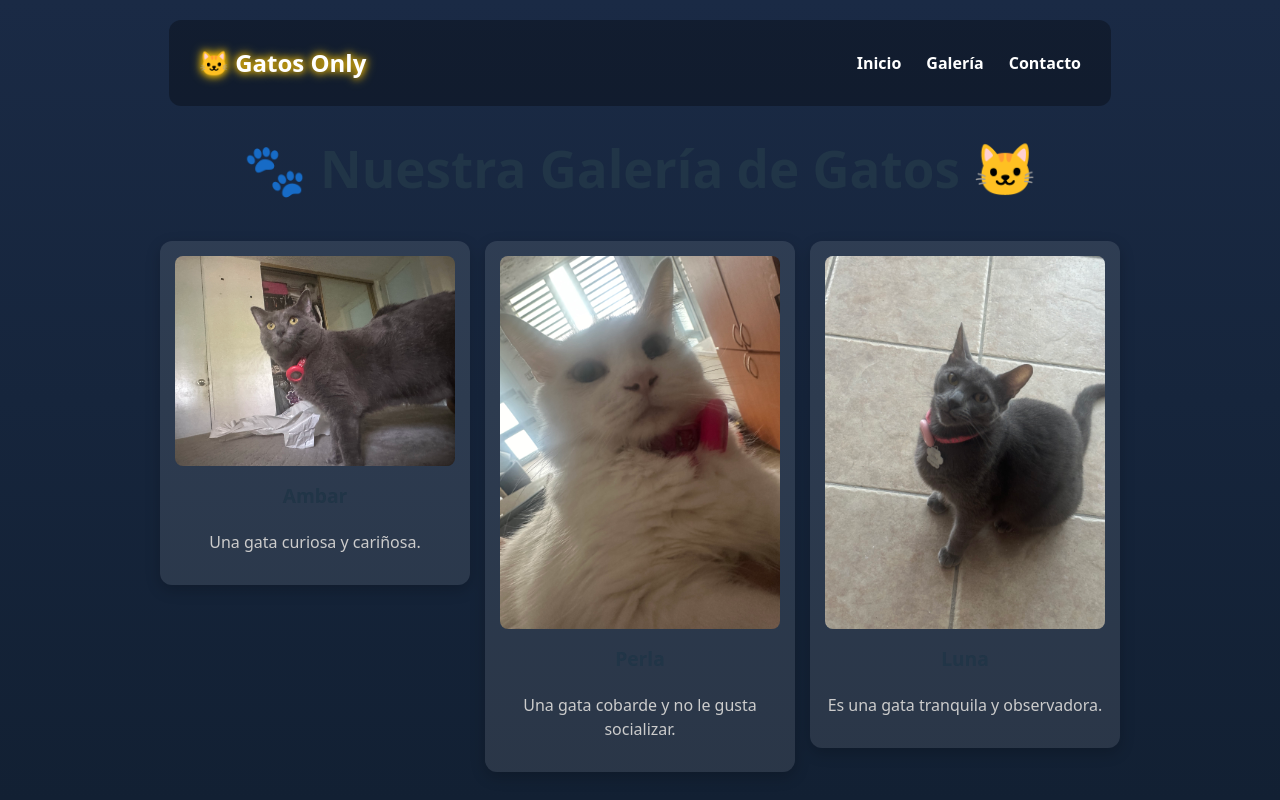
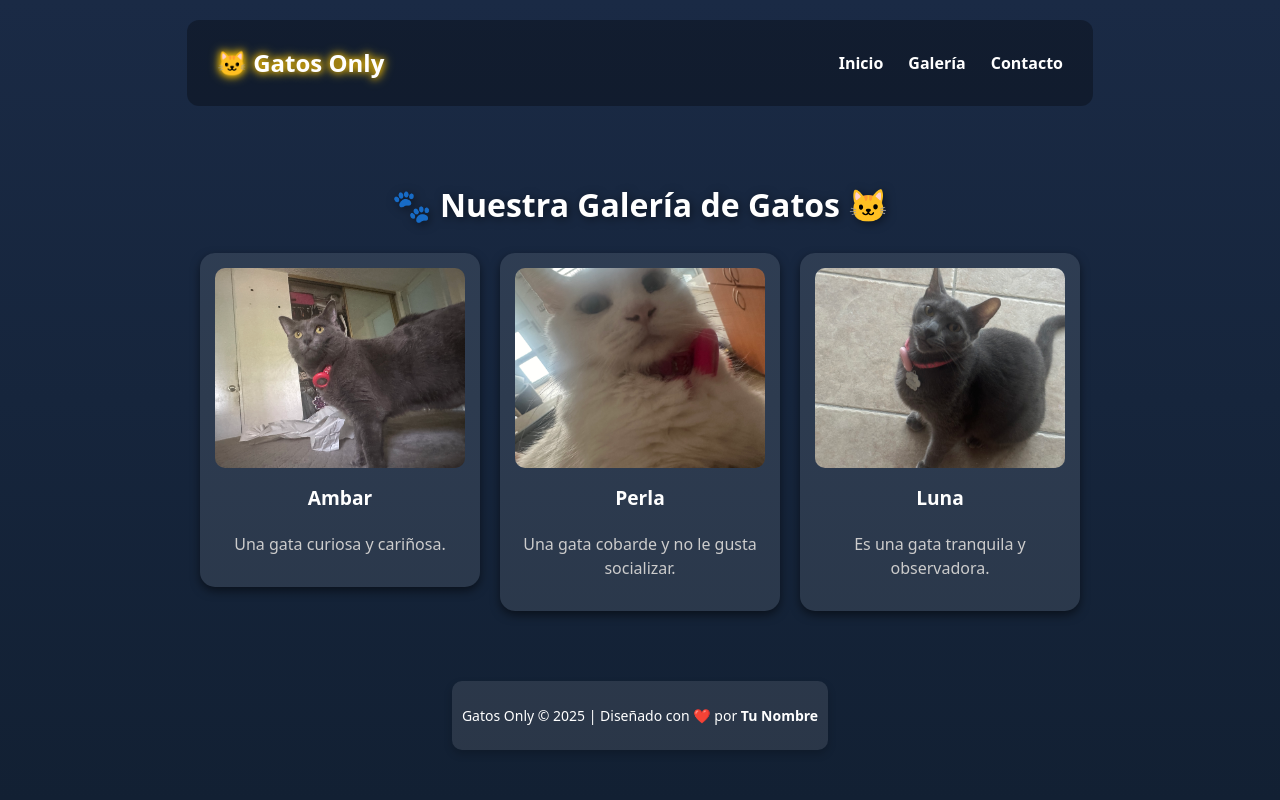
Before and after one commit to Puppywill/gatos-only, a React (Vite) app: page /gallery in a window 1280 px wide. Built offline with nearby package versions, Linux system fonts and the light colour scheme.

Commit message:
Create Gallery of Cats and picture

```diff
--- a/src/App.jsx
+++ b/src/App.jsx
@@ -2,7 +2,7 @@ import React from "react";
 import { BrowserRouter as Router, Routes, Route } from "react-router-dom";
 import Navbar from "./Navbar";
 import Carousel from "./Carousel";
-import Gallery from "./Gallery"; // Importa la Galería
+import Gallery from "./Gallery"; // Importamos la Galería
 
 import "./styles.css";
 
@@ -14,11 +14,17 @@ function App() {
   return (
     <Router>
       <Navbar /> {/* ✅ Navbar SIEMPRE visible en TODAS las páginas */}
+
       <Routes>
         <Route path="/" element={<Home />} />
         <Route path="/gallery" element={<Gallery />} />
         <Route path="/contacto" element={<h1>Contacto</h1>} />
       </Routes>
+
+      {/* Footer visible en todas las páginas */}
+      <footer>
+        <p>Gatos Only © 2025 | Diseñado con ❤️ por <b>Tu Nombre</b></p>
+      </footer>
     </Router>
   );
 }
--- a/src/Carousel.jsx
+++ b/src/Carousel.jsx
@@ -42,10 +42,10 @@ const Carousel = () => {
         ))}
       </div>
 
-      {/* Footer */}
-      <footer className="footer">
-        <p>Gatos Only © 2025 | Diseñado con ❤️ por <b>Tu Nombre</b></p>
-      </footer>
+
+
+
+
     </div>
   );
 };
--- a/src/Gallery.css
+++ b/src/Gallery.css
@@ -1,3 +1,4 @@
+
 .gallery-container {
     text-align: center;
     margin-top: 20px; /* Reduce el margen superior */
@@ -53,3 +54,62 @@
     border-radius: 10px;
     object-fit: cover;
 }
+
+/* Estilos para la Galería */
+.gallery-container {
+    text-align: center;
+    padding: 40px 20px;
+    color: white;
+  }
+
+  .gallery-title {
+    font-size: 2rem;
+    margin-bottom: 20px;
+    text-shadow: 2px 2px 10px rgba(0, 0, 0, 0.5);
+  }
+
+  .gallery {
+    display: flex;
+    justify-content: center;
+    gap: 20px;
+    flex-wrap: wrap;
+  }
+
+  .gallery-item {
+    background: rgba(255, 255, 255, 0.1);
+    padding: 15px;
+    border-radius: 15px;
+    width: 250px;
+    text-align: center;
+    box-shadow: 0 4px 10px rgba(0, 0, 0, 0.5);
+    transition: transform 0.3s ease;
+  }
+
+  .gallery-item:hover {
+    transform: scale(1.05);
+  }
+
+  .gallery-item img {
+    width: 100%;
+    border-radius: 10px;
+    height: 200px;
+    object-fit: cover;
+  }
+
+  h3 {
+    margin-top: 10px;
+    font-size: 1.2rem;
+  }
+
+  p {
+    font-size: 100x;
+    color: white;
+  }
+
+  /* Responsive para móviles */
+  @media (max-width: 768px) {
+    .gallery {
+      flex-direction: column;
+      align-items: center;
+    }
+  }
--- a/src/Navbar.css
+++ b/src/Navbar.css
@@ -85,31 +85,36 @@
     color: white;
 }
 
-/* Responsive para móviles */
+/* Estilos para el menú en móvil */
 @media (max-width: 768px) {
-    .menu-toggle {
+    .nav-links {
+        position: absolute;
+        top: 60px; /* Baja el menú para no chocar con el navbar */
+        right: 10px;
+        width: 200px;
+        background: rgba(0, 0, 0, 0.9); /* Fondo oscuro */
+        border-radius: 10px;
+        padding: 10px;
+        display: none; /* Oculto por defecto */
+        flex-direction: column;
+        z-index: 1000; /* Asegura que esté sobre otros elementos */
+    }
+
+    .nav-links.show {
+        display: flex; /* Mostrar cuando el menú está activo */
+    }
+
+    .nav-links a {
+        color: white;
+        padding: 10px;
+        text-align: center;
+        text-decoration: none;
         display: block;
     }
 
-    .nav-links {
-        display: none;
-        flex-direction: column;
-        background: rgba(0, 0, 0, 0.8);
-        position: absolute;
-        top: 60px;
-        right: 10px;
-        width: 200px;
-        padding: 10px;
-        border-radius: 10px;
-        text-align: center;
-    }
-
-    .nav-links.show {
-        display: flex;
-    }
-
-    .nav-links li {
-        text-align: center;
-        padding: 10px;
+    .nav-links a:hover {
+        background: #ffcc00;
+        color: black;
+        border-radius: 5px;
     }
 }
--- a/src/styles.css
+++ b/src/styles.css
@@ -108,8 +108,33 @@ footer {
 
 }
 
-/* Ajuste en móviles */
+
+
+
+
+/* Ajustar tamaño del carrusel en móviles */
 @media (max-width: 768px) {
+    .carousel {
+        width: 90%; /* Se ajusta automáticamente */
+        max-width: 400px; /* Limita el tamaño en pantallas pequeñas */
+    }
+
+    .carousel img {
+        width: 100%;
+        height: auto;
+        border-radius: 10px; /* Bordes redondeados */
+    }
+
+    .carousel-container {
+        display: flex;
+        justify-content: center;
+        align-items: center;
+    }
+
+    .prev, .next {
+        font-size: 24px; /* Reducir tamaño de las flechas */
+    }
+
     footer {
         width: 50%;
         font-size: 12px;
```
